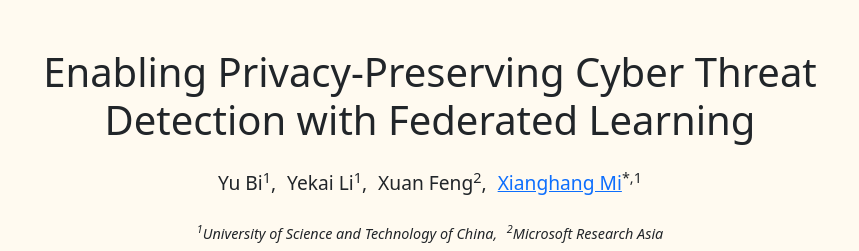
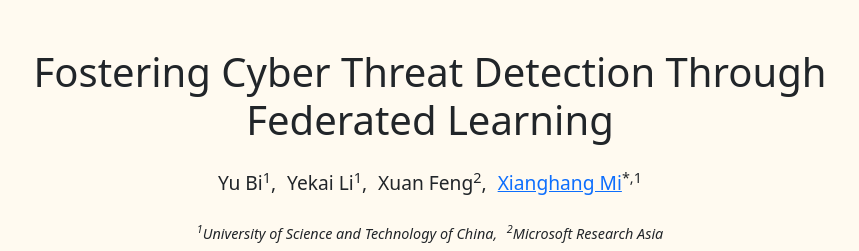
Before and after one commit to ChaseSecurity/Fostering_Cyber_Threat_Detection_Through_FL, a plain HTML site: page index.html in a window 1280 px wide. Shown: the top 251 px of the page, without its empty margins (210-1069 px from the left). Drawn offline with Linux system fonts and the light colour scheme; some icons are missing.

Commit message:
Update index.html

```diff
--- a/index.html
+++ b/index.html
@@ -18,7 +18,7 @@
 <main role="main" class="flex-shrink-0">
   <div class="container" align="center">
     <!-- Paper title -->
-    <h1 class="mt-5">Enabling Privacy-Preserving Cyber Threat Detection with Federated Learning</h1>
+    <h1 class="mt-5">Fostering Cyber Threat Detection Through Federated Learning</h1>
     <!-- Paper authors -->
     <div class="authors" >
       <span class="author-block">
```
